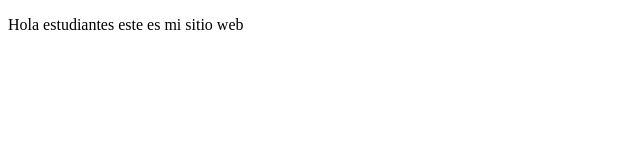
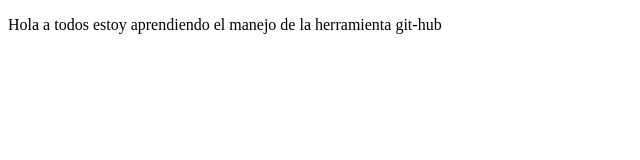
Before and after one commit to teoxm/cursoFrameWork, a plain HTML site: page index.html in a window 1280 px wide. Shown: the whole page, without its empty margins (0-640 px from the left). Drawn offline with Linux system fonts and the light colour scheme.

Commit message:
cambios para hacer respectivas pruebas

```diff
--- a/index.html
+++ b/index.html
@@ -7,6 +7,6 @@
     <title>Hola mundo</title>
 </head>
 <body>
-    <p>Hola estudiantes este es mi sitio web </p>
+    <p>Hola a todos  estoy  aprendiendo el manejo de la herramienta git-hub </p>
 </body>
 </html>
```
